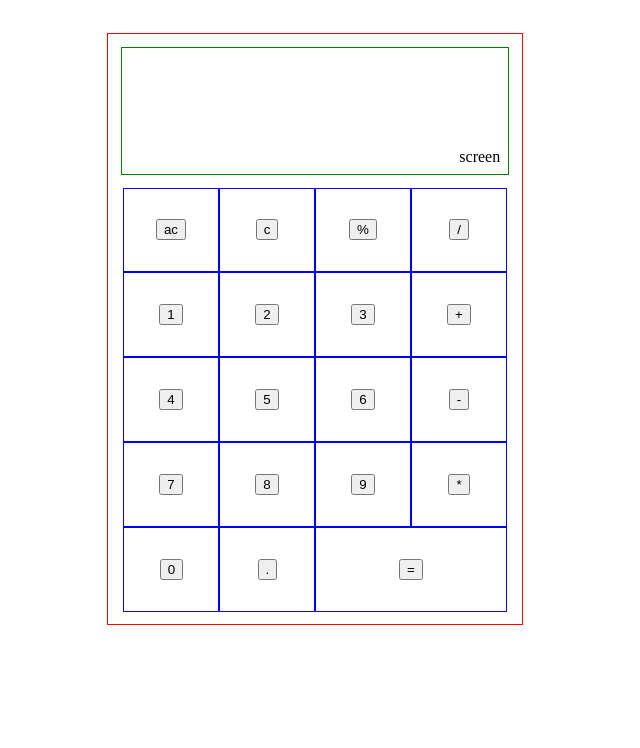
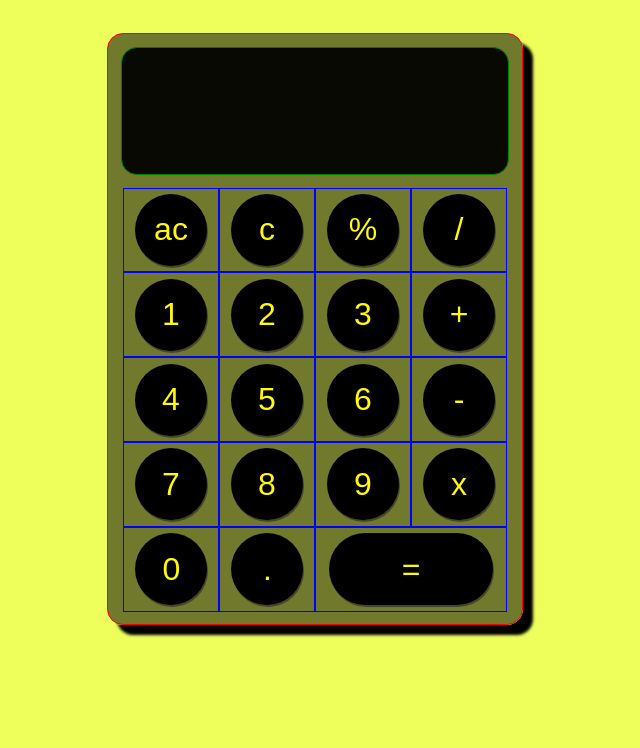
Before and after one commit to MrMadnessj/calculator, a plain HTML site: page index.html in a window 1280 px wide. Shown: the part 52-800 px from the top of the page, without its empty margins (325-965 px from the left). Drawn offline with Linux system fonts and the light colour scheme.

Commit message:
did the looks

```diff
--- a/index.html
+++ b/index.html
@@ -9,31 +9,31 @@
 </head>
 <body>
     <header>
-        <h1 class="title">yo this a Calc</h1>
+        <h1 class="title">Calculator</h1>
     </header>
     <main>
         <div class="body">
-            <div class="screen">screen</div>
+            <div class="screen"></div>
             <div class="buttons">
-                <div class="button" id="allclear"><button class="btn">ac</button></div>
-                <div class="button" id="clear"><button class="btn">c</button></div>
-                <div class="button" id="modulus"><button class="btn">%</button></div>
-                <div class="button" id="divide"><button class="btn">/</button></div>
-                <div class="button" id="one"><button class="btn">1</button></div>
-                <div class="button" id="two"><button class="btn">2</button></div>
-                <div class="button" id="three"><button class="btn">3</button></div>
-                <div class="button" id="plus"><button class="btn">+</button></div>
-                <div class="button" id="four"><button class="btn">4</button></div>
-                <div class="button" id="five"><button class="btn">5</button></div>
-                <div class="button" id="six"><button class="btn">6</button></div>
-                <div class="button" id="minus"><button class="btn">-</button></div>
-                <div class="button" id="seven"><button class="btn">7</button></div>
-                <div class="button" id="eight"><button class="btn">8</button></div>
-                <div class="button" id="nine"><button class="btn">9</button></div>
-                <div class="button" id="multiply"><button class="btn">*</button></div>
-                <div class="button" id="zero"><button class="btn">0</button></div>
-                <div class="button" id="period"><button class="btn">.</button></div>
-                <div class="button" id="equal"><button class="btn">=</button></div>
+                <div class="button" id="allclear"><button class="btn" value="ac">ac</button></div>
+                <div class="button" id="clear"><button class="btn" value="c">c</button></div>
+                <div class="button" id="modulus"><button class="btn" value="%">%</button></div>
+                <div class="button" id="divide"><button class="btn" value="÷">/</button></div>
+                <div class="button" id="one"><button class="btn" value="1">1</button></div>
+                <div class="button" id="two"><button class="btn" value="2">2</button></div>
+                <div class="button" id="three"><button class="btn" value="3">3</button></div>
+                <div class="button" id="plus"><button class="btn" value="+">+</button></div>
+                <div class="button" id="four"><button class="btn" value="4">4</button></div>
+                <div class="button" id="five"><button class="btn" value="5">5</button></div>
+                <div class="button" id="six"><button class="btn" value="6">6</button></div>
+                <div class="button" id="minus"><button class="btn" value="-">-</button></div>
+                <div class="button" id="seven"><button class="btn" value="7">7</button></div>
+                <div class="button" id="eight"><button class="btn" value="8">8</button></div>
+                <div class="button" id="nine"><button class="btn" value="9">9</button></div>
+                <div class="button" id="multiply"><button class="btn" value="x">x</button></div>
+                <div class="button" id="zero"><button class="btn" value="0">0</button></div>
+                <div class="button" id="period"><button class="btn" value=".">.</button></div>
+                <div class="button" id="equal"><button class="btn" value="=" id="equal">=</button></div>
             </div>
         </div>
     </main>
--- a/scripts/script.js
+++ b/scripts/script.js
@@ -0,0 +1,29 @@
+const button = document.querySelectorAll('.btn');
+let screenDiv = document.querySelector('.screen');
+
+button.forEach(btn => {
+    btn.addEventListener('click', () => {
+        let screenEleDiv = document.createElement('div');
+        let screenEle = document.createElement('p');
+        screenEle.style.cssText = "color: yellow; font-size: 1.5rem";
+
+        screenEle.innerText = btn.value;
+        screenEleDiv.appendChild(screenEle);
+
+        screenDiv.appendChild(screenEleDiv);
+        console.log(btn.value);
+    })
+})
+
+
+function input(btn)
+{
+    if(btn == '+' || btn == '-' || btn == '%' || btn == '÷' || btn == 'x')
+        operate()
+}
+
+
+function operate(btn)
+{
+
+}
--- a/static/styles.css
+++ b/static/styles.css
@@ -3,8 +3,15 @@
     box-sizing: border-box;
 }
 
+body{
+    background-color:rgba(234, 255, 45, 0.781);
+}
+
 .title{
     text-align: center;
+    text-shadow: 3px 2px rgb(255, 255, 255);
+    color: rgba(0, 0, 0, 0.89);
+    text-decoration: underline;
 }
 
 
@@ -16,6 +23,9 @@
     border: 1px solid red;
     margin: auto;
     margin-top: 3rem;
+    background-color: rgba(2, 2, 2, 0.527);
+    border-radius: 1rem;
+    box-shadow: 10px 10px 3px;
 }
 
 
@@ -26,7 +36,9 @@
     display: flex;
     justify-content: flex-end;
     align-items: flex-end;
-    padding: 0.5rem;
+    padding: 0.8rem;
+    border-radius: 1rem;
+    background-color: rgba(0, 0, 0, 0.925);
 }
 
 
@@ -55,5 +67,19 @@
 }
 
 .btn{
+    border: none;
+    height: 4.5rem;
+    width: 4.5rem;
+    background-color: black;
+    color: rgb(255, 251, 0);
+    font-size: 2rem;
+    border-radius: 4rem;
+    box-shadow: 1px 2px rgba(43, 36, 36, 0.61);
+}
 
+.btn:hover{
+    background-color: rgba(234, 255, 42, 0.781);
+    color: black;
+    margin-bottom: 9px;
+    box-shadow: 1px 2px rgba(153, 158, 136, 0.61);
 }
```
